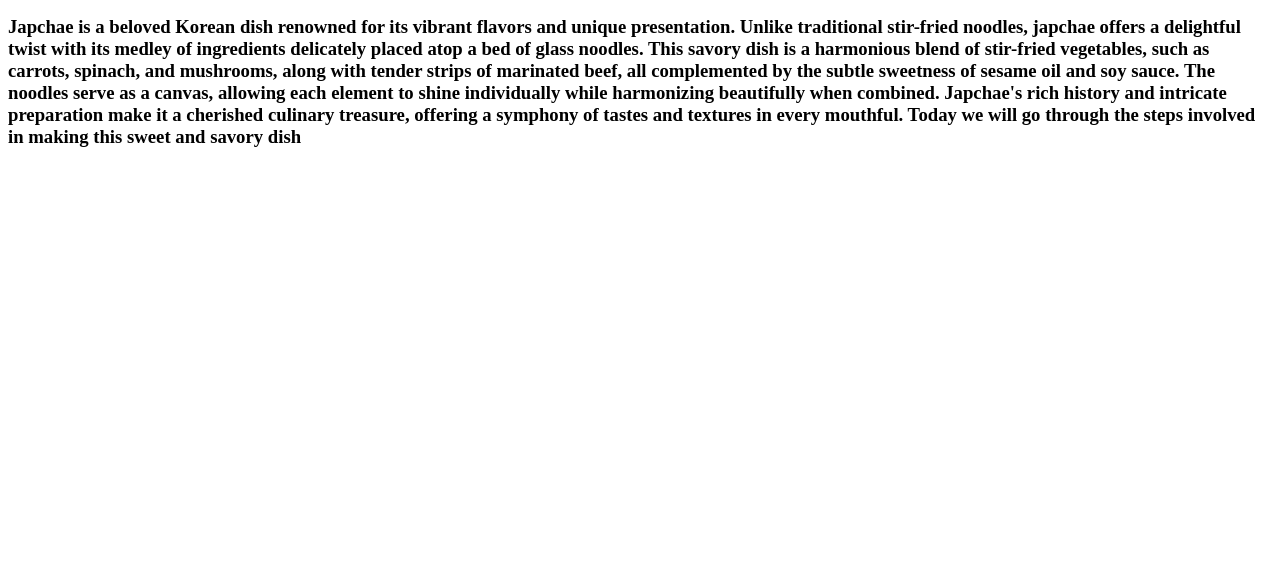
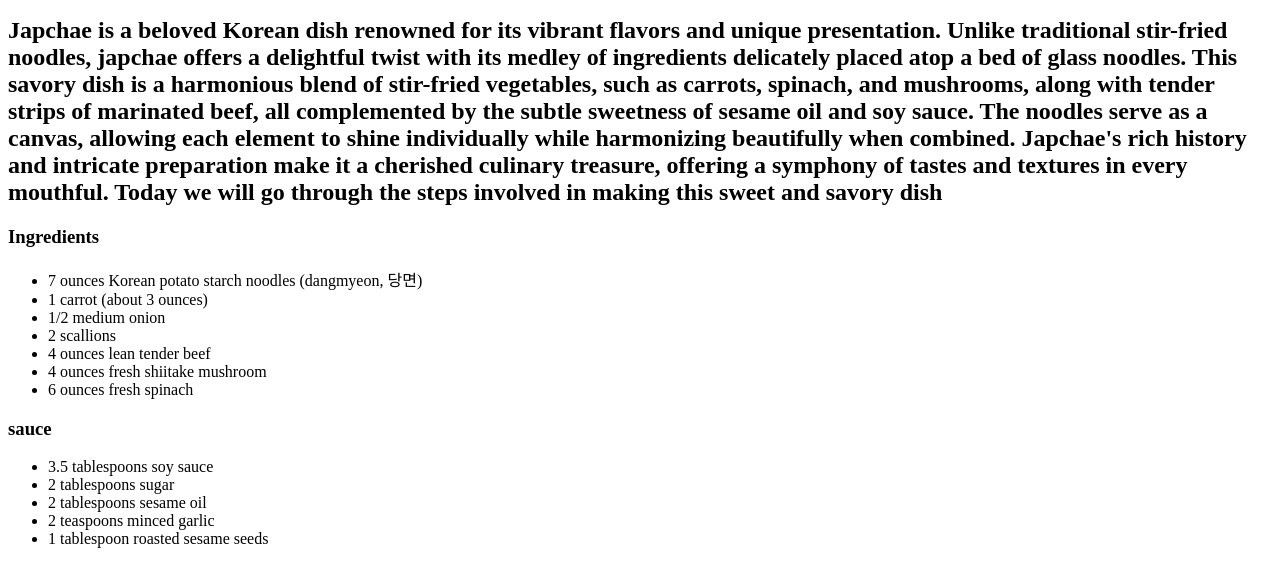
Before and after one commit to semboybeebop/odin-recipes, a plain HTML site: page recipes/japchae.html in a window 1280 px wide. Shown: the part 479-1049 px from the top of the page. Before the commit the page ends 800 px from the top, so only its background shows below. Drawn offline with Linux system fonts and the light colour scheme.

Commit message:
edit font size of heading and recipe description Add recipe ingiridients list as well as list for sauce

```diff
--- a/recipes/japchae.html
+++ b/recipes/japchae.html
@@ -2,8 +2,26 @@
     <body>
         <h1>Japchae</h1>
     <img src="../images/finished.jpg" alt="A picture of the finished japchae dish " height="410" width="510">
-        <p><h3>Japchae is a beloved Korean dish renowned for its vibrant flavors and unique presentation. Unlike traditional stir-fried noodles, japchae offers a delightful twist with its medley of ingredients delicately placed atop a bed of glass noodles. This savory dish is a harmonious blend of stir-fried vegetables, such as carrots, spinach, and mushrooms, along with tender strips of marinated beef, all complemented by the subtle sweetness of sesame oil and soy sauce. The noodles serve as a canvas, allowing each element to shine individually while harmonizing beautifully when combined. Japchae's rich history and intricate preparation make it a cherished culinary treasure, offering a symphony of tastes and textures in every mouthful. Today we will go through the steps involved in making this sweet and savory dish</h3>
-        </p>
-</body>
+        <p><h2>Japchae is a beloved Korean dish renowned for its vibrant flavors and unique presentation. Unlike traditional stir-fried noodles, japchae offers a delightful twist with its medley of ingredients delicately placed atop a bed of glass noodles. This savory dish is a harmonious blend of stir-fried vegetables, such as carrots, spinach, and mushrooms, along with tender strips of marinated beef, all complemented by the subtle sweetness of sesame oil and soy sauce. The noodles serve as a canvas, allowing each element to shine individually while harmonizing beautifully when combined. Japchae's rich history and intricate preparation make it a cherished culinary treasure, offering a symphony of tastes and textures in every mouthful. Today we will go through the steps involved in making this sweet and savory dish</h2></p>
+        <p><h3>Ingredients</h3></p>
+        <ul>
+            <li>7 ounces Korean potato starch noodles (dangmyeon, 당면)</li>
+            <li>1 carrot (about 3 ounces)</li>
+            <li>1/2 medium onion</li>
+            <li>2 scallions</li>
+            <li>4 ounces lean tender beef</li>
+            <li>4 ounces fresh shiitake mushroom</li>
+            <li>6 ounces fresh spinach</li>
+        </ul>
+        <p><h3>sauce</h3></p>
+        <ul>
+            <li>3.5 tablespoons soy sauce</li>
+            <li>2 tablespoons sugar</li>
+            <li>2 tablespoons sesame oil</li>
+            <li>2 teaspoons minced garlic</li>
+            <li>1 tablespoon roasted sesame seeds</li>
+            <P></P>
+            <p><h1></h1></p>
+    </body>
 
 </html>
```
